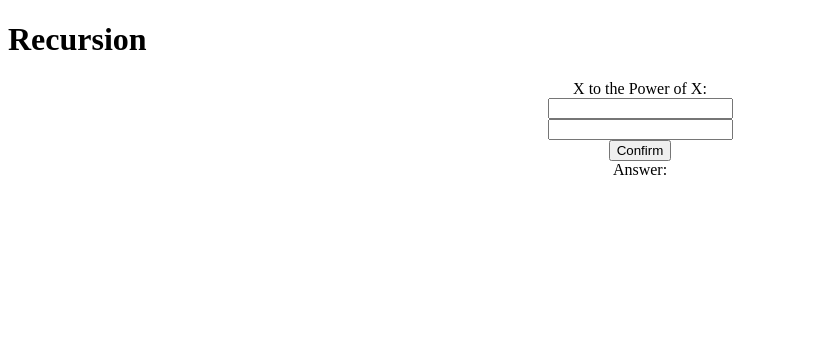
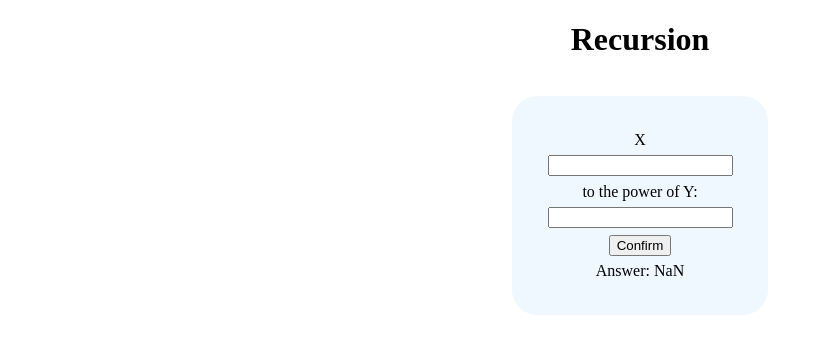
Before and after one commit to dylewskii/recursion-practice, a plain HTML site: page index.html in a window 1280 px wide. Both pictures are taken after a click on the button "Confirm". Shown: the whole page, without its empty margins (0-823 px from the left). Drawn offline with Linux system fonts and the light colour scheme.

Commit message:
add power function

```diff
--- a/app.js
+++ b/app.js
@@ -0,0 +1,21 @@
+const powerConfirm = document.getElementById("power-confirm");
+const baseField = document.getElementById("base-field");
+const expoField = document.getElementById("expo-field");
+const answer = document.getElementById("answer");
+
+
+const power = function (base, expo) {
+    if (expo === 0) return 1;
+    if (expo < 0) return 1 / power(base, -expo);
+
+    return base * power(base, expo - 1);
+}
+
+powerConfirm.addEventListener(("click"), (e) => {
+    const base = baseField.value;
+    const expo = expoField.value;
+
+    const result = power(base, expo);
+    answer.textContent = result;
+
+})
--- a/index.html
+++ b/index.html
@@ -12,10 +12,11 @@
 
     <div class="funcs">
         <div class="power">
-            <label for="power-field">X to the Power of X:</label>
+            <label for="base-field">X</label>
             <input id="base-field" type="number">
+            <label for="expo-field">to the power of Y:</label>
             <input id="expo-field" type="number">
-            <button>Confirm</button>
+            <button id="power-confirm">Confirm</button>
             <div class="result-field">Answer: <span id="answer"></span></div>
         </div>
     </div>
--- a/styles.css
+++ b/styles.css
@@ -1,5 +1,23 @@
+h1 {
+    display: flex;
+    justify-content: center;
+}
+
+.funcs {
+    display: grid;
+    place-items: center;
+}
+
 .power {
     display: flex;
     flex-direction: column;
     align-items: center;
+    background-color: aliceblue;
+    border-radius: 25px;
+    padding: 2rem;
+    margin: 1rem;
 }
+
+.power > * {
+    margin: 0.2rem;
+}
```
